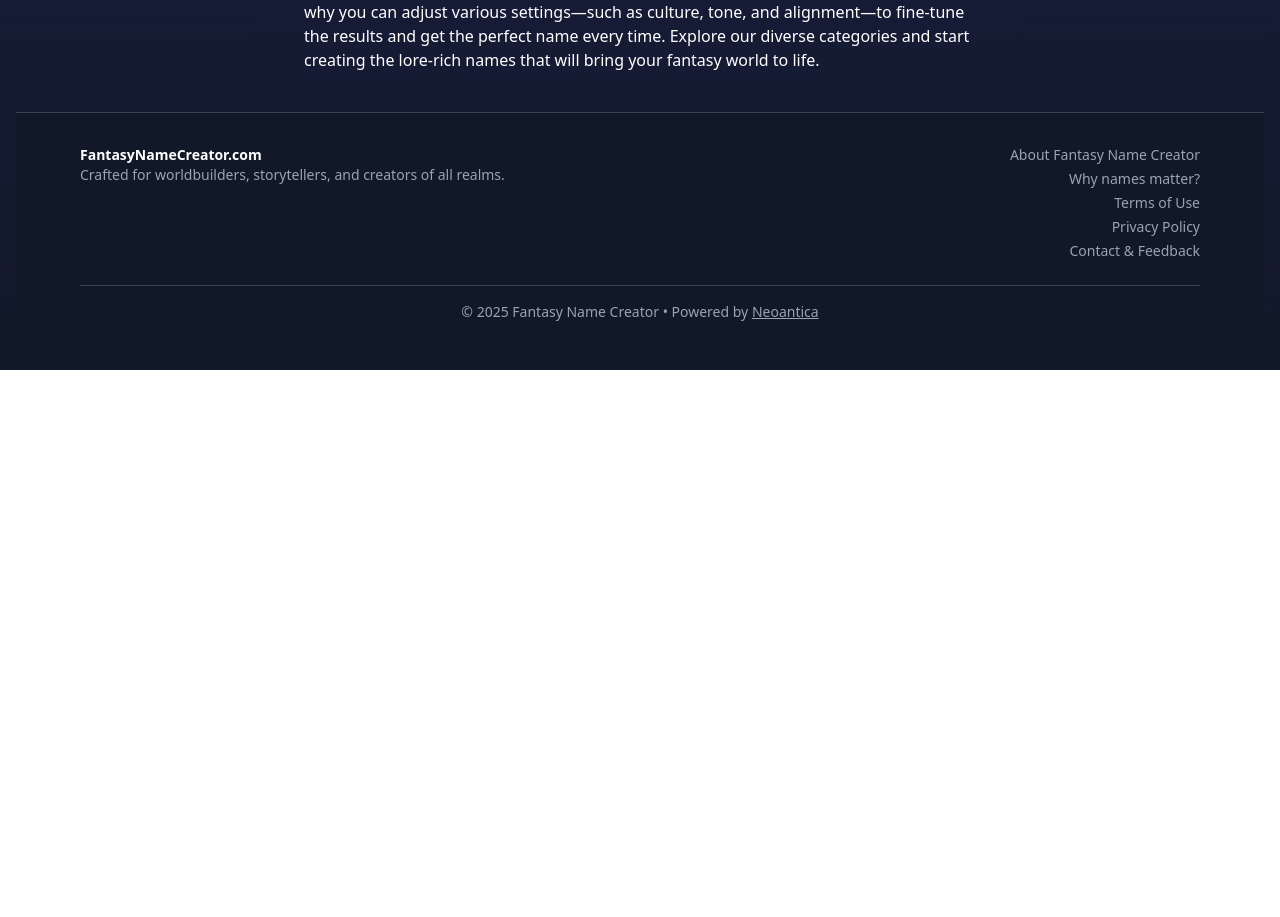
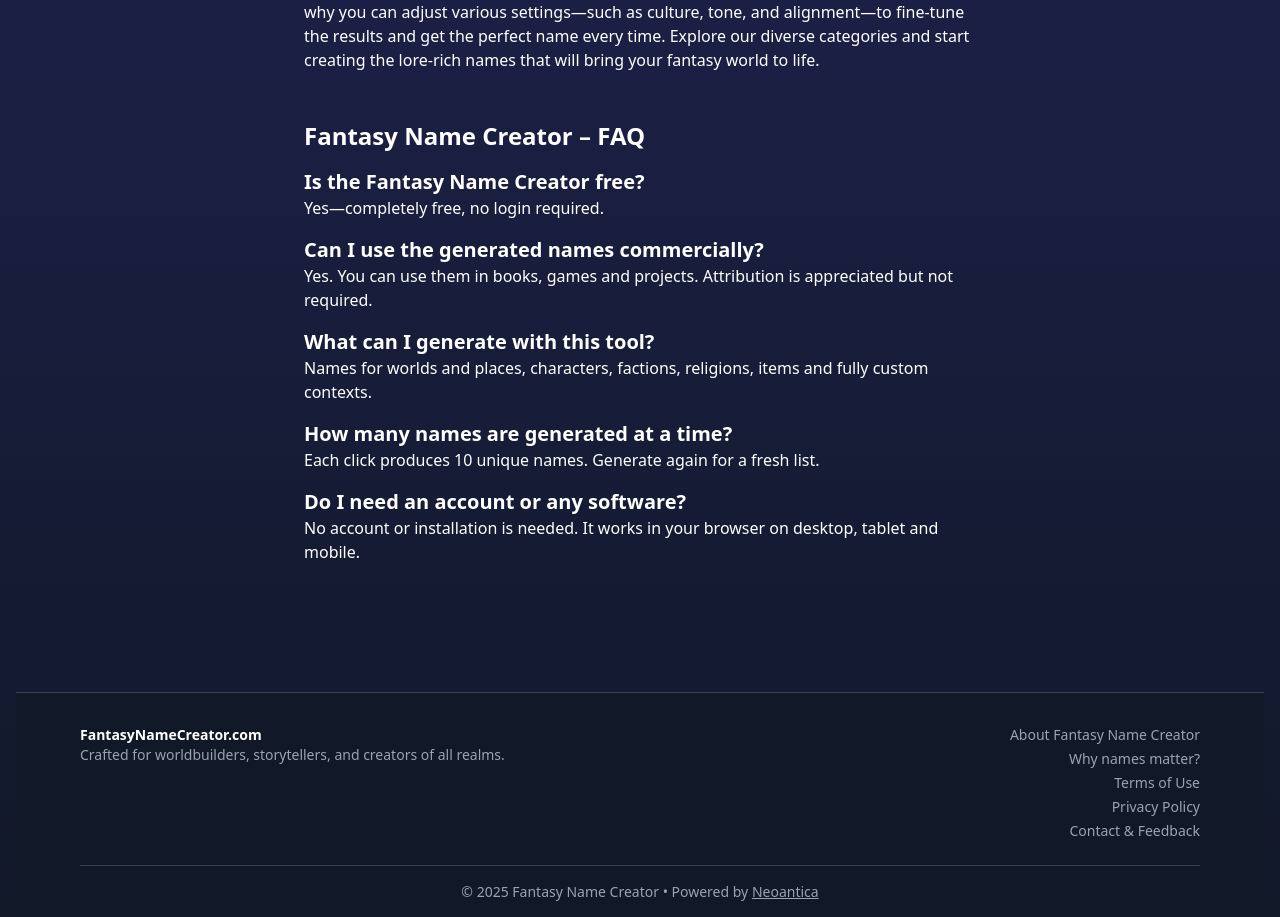
Before and after one commit to JiriTill/fantasytools, a React (Vite) app in the folder client/: page / in a window 1280 px wide. Shown: the part 1907-2824 px from the top of the page. Before the commit the page ends 2277 px from the top, so only its background shows below. Built offline with nearby package versions, Linux system fonts and the light colour scheme; no server answers; the database is empty.

Commit message:
Update Home.jsx

```diff
--- a/client/src/pages/Home.jsx
+++ b/client/src/pages/Home.jsx
@@ -28,6 +28,15 @@ export default function Home() {
     }
   }, []);
 
+  // FAQ content (used for visible section + JSON-LD)
+  const faq = [
+    { q: "Is the Fantasy Name Creator free?", a: "Yes—completely free, no login required." },
+    { q: "Can I use the generated names commercially?", a: "Yes. You can use them in books, games and projects. Attribution is appreciated but not required." },
+    { q: "What can I generate with this tool?", a: "Names for worlds and places, characters, factions, religions, items and fully custom contexts." },
+    { q: "How many names are generated at a time?", a: "Each click produces 10 unique names. Generate again for a fresh list." },
+    { q: "Do I need an account or any software?", a: "No account or installation is needed. It works in your browser on desktop, tablet and mobile." }
+  ];
+
   return (
     <>
       <Helmet>
@@ -46,7 +55,7 @@ export default function Home() {
           content="Use our AI-powered fantasy name creator to craft names for characters, worlds, factions, and more. Designed for fantasy writers, RPG players, and worldbuilders."
         />
         <meta property="og:type" content="website" />
-        <meta property="og:url" content="https://fantasynamecreator.com" />
+        <meta property="og:url" content="https://www.fantasynamecreator.com/" />
         <meta property="og:image" content="https://fantasynamecreator.com/images/og-home.jpg" />
         <meta name="robots" content="index, follow" />
 
@@ -58,6 +67,7 @@ export default function Home() {
           src="https://pagead2.googlesyndication.com/pagead/js/adsbygoogle.js?client=ca-pub-7735418117469222"
           crossOrigin="anonymous"
         ></script>
+
         <script type="application/ld+json">
           {`
             {
@@ -67,6 +77,19 @@ export default function Home() {
               "url": "https://www.fantasynamecreator.com/"
             }
           `}
+        </script>
+
+        {/* FAQ JSON-LD (matches the visible FAQ section below) */}
+        <script type="application/ld+json">
+          {JSON.stringify({
+            "@context": "https://schema.org",
+            "@type": "FAQPage",
+            mainEntity: faq.map(({ q, a }) => ({
+              "@type": "Question",
+              name: q,
+              acceptedAnswer: { "@type": "Answer", text: a }
+            }))
+          })}
         </script>
       </Helmet>
 
@@ -115,7 +138,7 @@ export default function Home() {
           <NameGallery />
         </div>
 
-        {/* New SEO content at the bottom of the page with corrected bold tags and bottom margin */}
+        {/* --- SEO content block (UNCHANGED) --- */}
         <div className="w-full max-w-2xl text-left mt-10 mb-10">
           <h2 className="text-2xl font-bold mb-4">Crafting Your World with the Fantasy Name Generator</h2>
           <p className="mb-4">Welcome to FantasyNameCreator.com, your ultimate resource for crafting unique and immersive fantasy names. For every worldbuilder, writer, or game master, a great name is the first step toward a great story. Our advanced <strong>AI name generator</strong> is designed to provide you with a constant stream of inspiration for your characters, places, and lore.</p>
@@ -124,6 +147,28 @@ export default function Home() {
           <p>Unlike other simple name generators that randomly combine words, our tool is built on a sophisticated AI model. This allows us to create names that are not only unique but also cohesive and culturally inspired. Whether you need a name for a mystical elf, a fearsome orc faction, or a sprawling city in a new realm, our generator offers a wide range of categories to suit your needs. We believe in giving creators the control they need. That’s why you can adjust various settings—such as culture, tone, and alignment—to fine-tune the results and get the perfect name every time. Explore our diverse categories and start creating the lore-rich names that will bring your fantasy world to life.</p>
         </div>
 
+        {/* --- NEW: Home FAQ (keeps SEO text length intact) --- */}
+        <section id="faq" className="w-full max-w-2xl text-left mt-2 mb-16">
+          <h2 className="text-2xl font-bold mb-4">Fantasy Name Creator – FAQ</h2>
+
+          <h3 className="text-xl font-semibold mt-4">{faq[0].q}</h3>
+          <p>{faq[0].a}</p>
+
+          <h3 className="text-xl font-semibold mt-4">{faq[1].q}</h3>
+          <p>{faq[1].a}</p>
+
+          <h3 className="text-xl font-semibold mt-4">{faq[2].q}</h3>
+          <p>{faq[2].a}</p>
+
+          <h3 className="text-xl font-semibold mt-4">{faq[3].q}</h3>
+          <p>{faq[3].a}</p>
+
+          <h3 className="text-xl font-semibold mt-4">{faq[4].q}</h3>
+          <p>{faq[4].a}</p>
+        </section>
+
+        <MultiplexAd />
+
         <Footer />
         <Analytics />
       </div>
```
Lines whose indentation alone changed are shown as unchanged.
